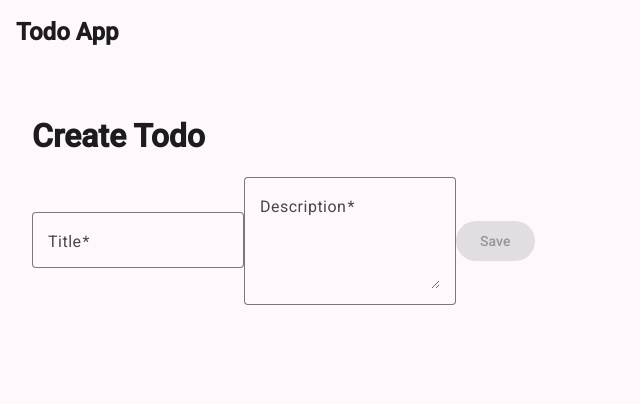
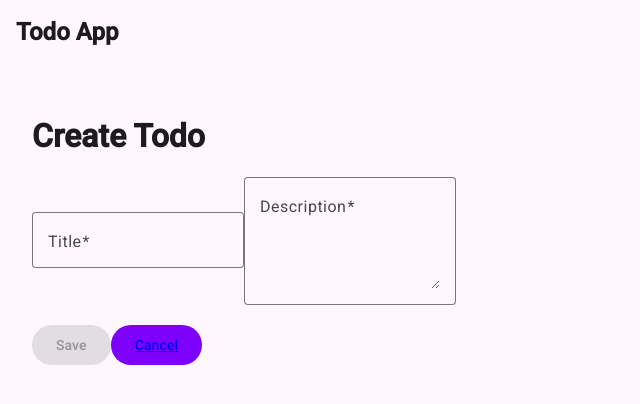
Before and after one commit to algojedi/todo-angular, an Angular app: page /todo/create in a window 1280 px wide. Shown: the top 404 px of the page, without its empty margins (0-640 px from the left). Built offline with nearby package versions, Linux system fonts and the light colour scheme.

Commit message:
feat: add cancel button

```diff
--- a/src/app/shared/todo-form/todo-form.component.html
+++ b/src/app/shared/todo-form/todo-form.component.html
@@ -6,10 +6,28 @@
 
   <mat-form-field appearance="outline" class="full-width">
     <mat-label>Description</mat-label>
-    <textarea matInput rows="4" id="description" formControlName="description"></textarea>
+    <textarea
+      matInput
+      rows="4"
+      id="description"
+      formControlName="description"
+    ></textarea>
   </mat-form-field>
 
-  <button mat-raised-button color="primary" type="submit" [disabled]="form.invalid">
-    Save
-  </button>
+  <div class="buttons-container">
+    <button
+      mat-raised-button
+      color="primary"
+      type="submit"
+      [disabled]="form.invalid"
+    >
+      Save
+    </button>
+    <button class="btn-cancel"
+      mat-flat-button
+      color="warn"
+    >
+      <a [routerLink]="['/']">Cancel</a>
+    </button>
+  </div>
 </form>
--- a/src/app/shared/todo-form/todo-form.component.ts
+++ b/src/app/shared/todo-form/todo-form.component.ts
@@ -5,12 +5,14 @@ import { MatFormFieldModule } from '@angular/material/form-field';
 import { MatInputModule } from '@angular/material/input';
 import { MatButtonModule } from '@angular/material/button';
 import { Todo } from '../../features/todos/types';
+import { RouterLink } from '@angular/router';
 
 @Component({
   selector: 'app-todo-form',
   standalone: true,
   imports: [
     CommonModule,
+    RouterLink,
     ReactiveFormsModule,
     MatFormFieldModule,
     MatInputModule,
```
